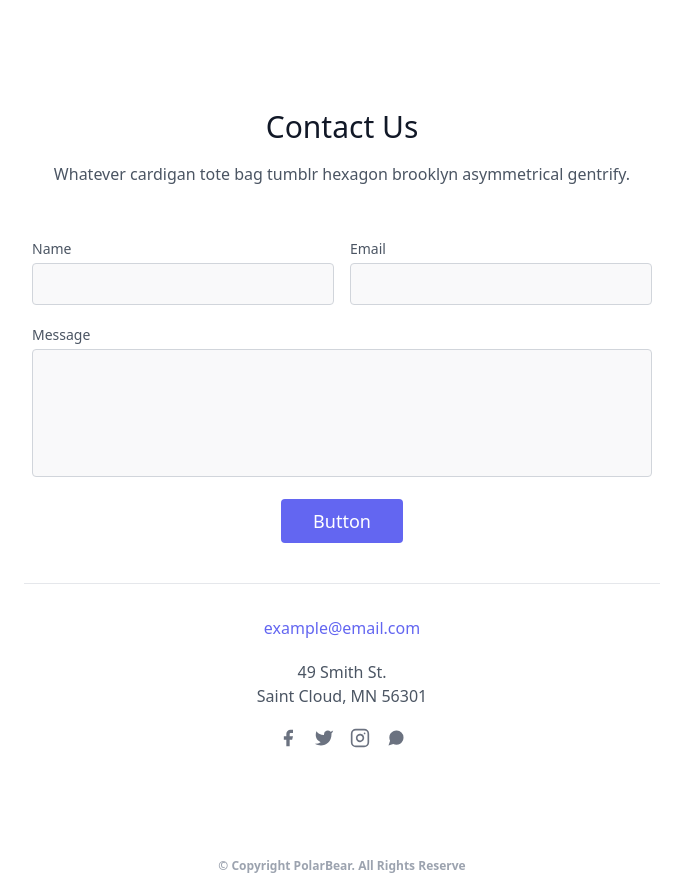
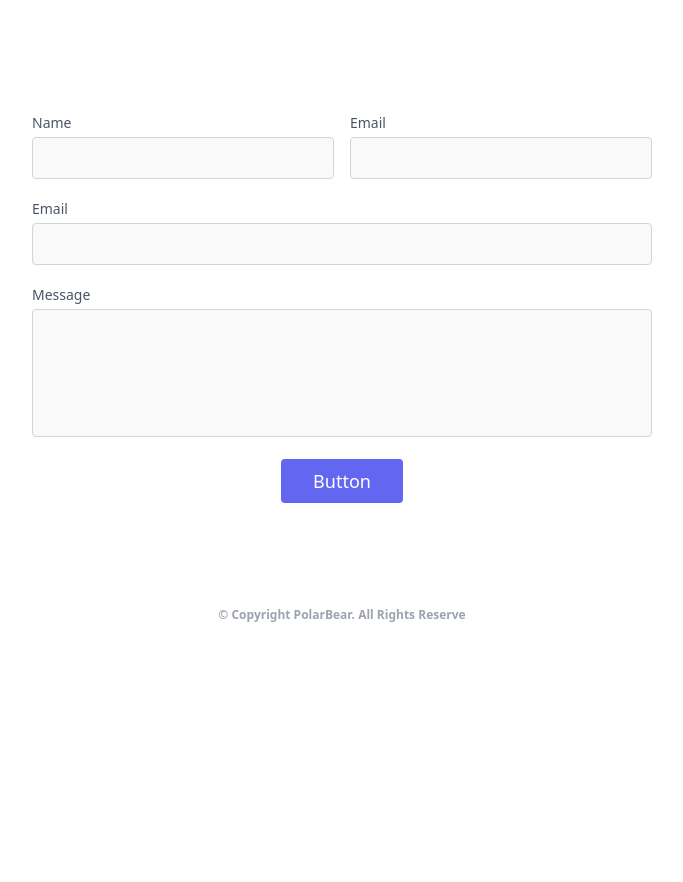
Before and after one commit to VibhuSahu/Project21Aug2023, a plain HTML site: page index.html in a window 1280 px wide. Shown: the part 1431-2313 px from the top of the page, without its empty margins (298-981 px from the left). After the commit the page ends 2062 px from the top, so only its background shows below. Drawn offline with nearby package versions, Linux system fonts and the light colour scheme.

Commit message:
Started inserting subject lable in the contect us box

```diff
--- a/index.html
+++ b/index.html
@@ -91,10 +91,6 @@
 
       <section class="text-gray-600 body-font relative">
         <div class="container px-5 py-24 mx-auto">
-          <div class="flex flex-col text-center w-full mb-12">
-            <h1 class="sm:text-3xl text-2xl font-medium title-font mb-4 text-gray-900">Contact Us</h1>
-            <p class="lg:w-2/3 mx-auto leading-relaxed text-base">Whatever cardigan tote bag tumblr hexagon brooklyn asymmetrical gentrify.</p>
-          </div>
           <div class="lg:w-1/2 md:w-2/3 mx-auto">
             <div class="flex flex-wrap -m-2">
               <div class="p-2 w-1/2">
@@ -109,6 +105,14 @@
                   <input type="email" id="email" name="email" class="w-full bg-gray-100 bg-opacity-50 rounded border border-gray-300 focus:border-indigo-500 focus:bg-white focus:ring-2 focus:ring-indigo-200 text-base outline-none text-gray-700 py-1 px-3 leading-8 transition-colors duration-200 ease-in-out">
                 </div>
               </div>
+
+              <div class="p-2 w-full">
+                <div class="relative">
+                  <label for="Subject" class="leading-7 text-sm text-gray-600">Email</label>
+                  <input type="Subject" id="Subject" name="Subject" class="w-full bg-gray-100 bg-opacity-50 rounded border border-gray-300 focus:border-indigo-500 focus:bg-white focus:ring-2 focus:ring-indigo-200 text-base outline-none text-gray-700 py-1 px-3 leading-8 transition-colors duration-200 ease-in-out">
+                </div>
+              </div>
+
               <div class="p-2 w-full">
                 <div class="relative">
                   <label for="message" class="leading-7 text-sm text-gray-600">Message</label>
@@ -117,35 +121,6 @@
               </div>
               <div class="p-2 w-full">
                 <button class="flex mx-auto text-white bg-indigo-500 border-0 py-2 px-8 focus:outline-none hover:bg-indigo-600 rounded text-lg">Button</button>
-              </div>
-              <div class="p-2 w-full pt-8 mt-8 border-t border-gray-200 text-center">
-                <a class="text-indigo-500">example@email.com</a>
-                <p class="leading-normal my-5">49 Smith St.
-                  <br>Saint Cloud, MN 56301
-                </p>
-                <span class="inline-flex">
-                  <a class="text-gray-500">
-                    <svg fill="currentColor" stroke-linecap="round" stroke-linejoin="round" stroke-width="2" class="w-5 h-5" viewBox="0 0 24 24">
-                      <path d="M18 2h-3a5 5 0 00-5 5v3H7v4h3v8h4v-8h3l1-4h-4V7a1 1 0 011-1h3z"></path>
-                    </svg>
-                  </a>
-                  <a class="ml-4 text-gray-500">
-                    <svg fill="currentColor" stroke-linecap="round" stroke-linejoin="round" stroke-width="2" class="w-5 h-5" viewBox="0 0 24 24">
-                      <path d="M23 3a10.9 10.9 0 01-3.14 1.53 4.48 4.48 0 00-7.86 3v1A10.66 10.66 0 013 4s-4 9 5 13a11.64 11.64 0 01-7 2c9 5 20 0 20-11.5a4.5 4.5 0 00-.08-.83A7.72 7.72 0 0023 3z"></path>
-                    </svg>
-                  </a>
-                  <a class="ml-4 text-gray-500">
-                    <svg fill="none" stroke="currentColor" stroke-linecap="round" stroke-linejoin="round" stroke-width="2" class="w-5 h-5" viewBox="0 0 24 24">
-                      <rect width="20" height="20" x="2" y="2" rx="5" ry="5"></rect>
-                      <path d="M16 11.37A4 4 0 1112.63 8 4 4 0 0116 11.37zm1.5-4.87h.01"></path>
-                    </svg>
-                  </a>
-                  <a class="ml-4 text-gray-500">
-                    <svg fill="currentColor" stroke-linecap="round" stroke-linejoin="round" stroke-width="2" class="w-5 h-5" viewBox="0 0 24 24">
-                      <path d="M21 11.5a8.38 8.38 0 01-.9 3.8 8.5 8.5 0 01-7.6 4.7 8.38 8.38 0 01-3.8-.9L3 21l1.9-5.7a8.38 8.38 0 01-.9-3.8 8.5 8.5 0 014.7-7.6 8.38 8.38 0 013.8-.9h.5a8.48 8.48 0 018 8v.5z"></path>
-                    </svg>
-                  </a>
-                </span>
               </div>
             </div>
           </div>
```
